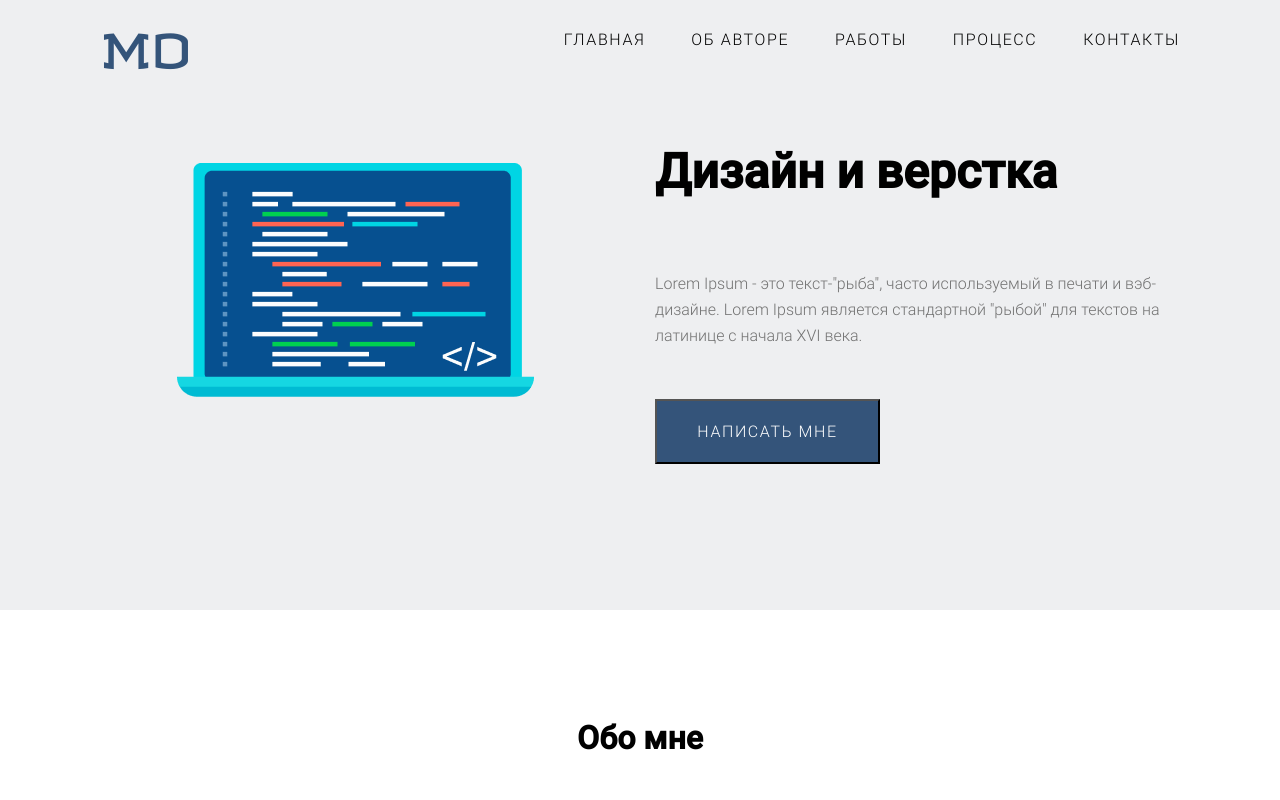
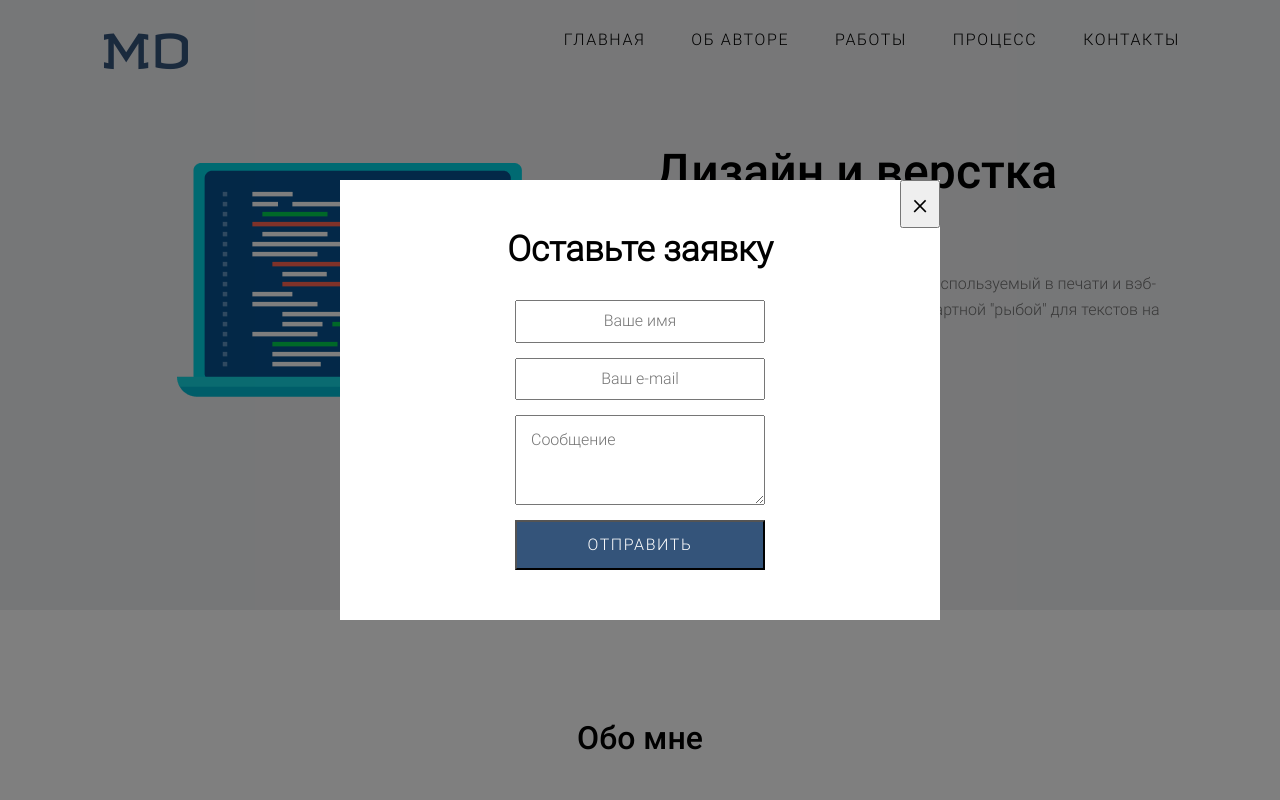
Before and after one commit to MaxDok/MD, a plain HTML site: page index.html in a window 1280 px wide. Both pictures are taken after a click on the button "НАПИСАТЬ МНЕ". Shown: the top 800 px of the page. Drawn offline with Linux system fonts and the light colour scheme.

Commit message:
Add files via upload

```diff
--- a/css/style.css
+++ b/css/style.css
@@ -400,6 +400,72 @@ a{
     width: 40px;
 }
 
+.modal{
+    display: none;
+    position: fixed;
+    z-index: 6;
+    left: 0;
+    top: 0;
+    width: 100%;
+    height: 100%;
+    background-color: rgba(0, 0, 0, 0.5);
+}
+.modal_active{
+    display: flex;
+}
+.modal-dialog{
+    position: relative;
+    margin: auto;
+    max-width: 600px;
+    width: 90%;
+    min-width: 200px;
+    background: #fff;
+    padding: 50px;
+}
+.modal-dialog__close{
+    position: absolute;
+    top: 0;
+    right: 0;
+    cursor: pointer;
+    font-size: 30px;
+    padding: 5px 10px;
+}
+.modal__title{
+    display: flex;
+    justify-content: center;
+    margin-bottom: 30px;
+    font-size: 35px;
+
+}
+.form__modal{
+    display: flex;
+    flex-flow: column;
+}
+.modal__input{
+    width: 50%;
+    text-align: center;
+    margin: auto;
+    padding-top: 10px;
+    padding-bottom: 10px;
+}
+.modal__input-name{
+    margin-bottom: 15px;
+}
+.modal__input-email{
+    margin-bottom: 15px;
+}
+.modal__text{
+    width: 50%;
+    margin: auto;
+    min-height: 90px;
+    padding: 15px;
+    margin-bottom: 15px;
+}
+.modal__button{
+    width: 50%;
+    margin: auto;
+    height: 50px;
+}
 
 /* FONTS */
 @font-face {
@@ -410,11 +476,16 @@ a{
 @font-face {
     font-family: "Roboto-Light";
     src: url("../fonts/Roboto-Light.ttf") format("truetype");
+    font-weight: 400;
+
+    font-style: italic;
 }
 
 @font-face {
     font-family: "Roboto-Medium";
     src: url("../fonts/Roboto-Medium.ttf") format("truetype");
+    font-weight: 700;
+    font-style: italic;
 }
 
 /* media */
--- a/index.html
+++ b/index.html
@@ -32,7 +32,7 @@
                     <div class="col-lg-6 header__row-content">
                     <h1 class="header__title">Дизайн и верстка</h1>
                     <span class="header__subtitle">Lorem Ipsum - это текст-"рыба", часто используемый в печати и вэб-дизайне. Lorem Ipsum является стандартной "рыбой" для текстов на латинице с начала XVI века.</span>
-                    <button class="button header__button">НАПИСАТЬ МНЕ</button>
+                    <button class="button header__button" id="header__button">НАПИСАТЬ МНЕ</button>
                     </div>
                 </div>
             </div>
@@ -126,7 +126,7 @@
             <div class="work__block">
                 <h2 class="title work__title">Как я работаю</h2>
                 <span class="subtitle work__subtitle">Lorem Ipsum - это текст-"рыба", часто используемый в печати и вэб-дизайне. Lorem Ipsum является стандартной "рыбой" для текстов на латинице с начала XVI века.</span>
-                <iframe class="video" src="https://www.youtube.com/embed/Jk1CEXwwrt8" frameborder="0" allow="accelerometer; autoplay; encrypted-media; gyroscope; picture-in-picture" allowfullscreen></iframe>
+                <iframe class="video" src="https://www.youtube.com/embed/Jk1CEXwwrt8" allow="accelerometer; autoplay; encrypted-media; gyroscope; picture-in-picture" allowfullscreen></iframe>
             </div>
         </div>
         <!-- /.container -->
@@ -144,16 +144,16 @@
         <div class="container">
             <div class="row company__row">
                 <div class="col-xl-3 col-lg-3 col-md-3 col-sm-6 col-6 company__col">
-                    <img src="img/examples/microsoft.jpeg" alt="microsoft" class="company-img">
+                    <img src="img/examples/microsoft.jpg" alt="microsoft" class="company-img">
                 </div>
                 <div class="col-xl-3 col-lg-3 col-md-3 col-sm-6 col-6 company__col">
-                    <img src="img/examples/microsoft.jpeg" alt="microsoft" class="company-img">
+                    <img src="img/examples/microsoft.jpg" alt="microsoft" class="company-img">
                 </div>
                 <div class="col-xl-3 col-lg-3 col-md-3 col-sm-6 col-6 company__col">
-                    <img src="img/examples/microsoft.jpeg" alt="microsoft" class="company-img">
+                    <img src="img/examples/microsoft.jpg" alt="microsoft" class="company-img">
                 </div>
                 <div class="col-xl-3 col-lg-3 col-md-3 col-sm-6 col-6 company__col">
-                    <img src="img/examples/microsoft.jpeg" alt="microsoft" class="company-img">
+                    <img src="img/examples/microsoft.jpg" alt="microsoft" class="company-img">
                 </div>
             </div>
         </div>
@@ -166,9 +166,9 @@
             <h2 class="title input__title">Хотите веб-сайт?</h2>
             <span class="subtitle input__subtitle">Lorem Ipsum - это текст-"рыба", часто используемый в печати и вэб-дизайне. Lorem Ipsum является стандартной "рыбой" для текстов на латинице с начала XVI века.</span>
             <form class="form__block">
-                <input type="name" required placeholder="Ваше имя" maxlength="15" class="input__form input-name">
+                <input type="text" required placeholder="Ваше имя" maxlength="15" class="input__form input-name">
                 <input type="email" required placeholder="Ваш e-mail" maxlength="40" class="input__form input-email">
-                <textarea type="text" required placeholder="Сообщение" class="input-text"></textarea>
+                <textarea required placeholder="Сообщение" class="input-text"></textarea>
                 <button class="button input__button">ОТПРАВИТЬ</button>
             </form>
         </div>
@@ -193,6 +193,21 @@
     </footer>
     <!-- /.footer -->
 
+    <div class="modal" id="modal">
+        <div class="modal-dialog">
+            <button class="modal-dialog__close" id="close">&times;</button>
+            <h3 class="modal__title">
+                Оставьте заявку
+            </h3>
+            <form class="form__modal">
+                <input type="text" required placeholder="Ваше имя" maxlength="15" class="modal__input modal__input-name">
+                <input type="email" required placeholder="Ваш e-mail" maxlength="40" class="modal__input modal__input-email">
+                <textarea required placeholder="Сообщение" class="modal__text"></textarea>
+                <button class="button modal__button">ОТПРАВИТЬ</button>
+            </form>
+        </div>
+    </div>
+
     <script src="js/jquery-3.5.0.min.js"></script>
     <script src="js/style.js"></script>
 </body>
--- a/js/style.js
+++ b/js/style.js
@@ -1,4 +1,4 @@
-$(function(){
+$(document).ready(function(){
     let header = $("#header__menu");
     let intro = $("#header__col");
     let introH = intro.innerHeight();
@@ -36,16 +36,15 @@ $(function(){
         nav.toggleClass("show");
     });
 
-    // $(".burger__item").click(function(event){
-    //     $(".burger__item").toggleClass("active");
-    // });
+    var button = $("#header__button");
+    var modal = $("#modal");
+    var close = $("#close");
 
-    // let burger = $(".burger__item")
+    button.on('click', function(){
+        modal.addClass('modal_active');
+    });
 
-    // $(".burger__item").on("click", function(event){
-    //     event.preventDefault();
-
-    //     burger.toggleClass("active");
-    // });
-
+    close.on('click', function(){
+        modal.removeClass('modal_active');
+    });
 });
```
